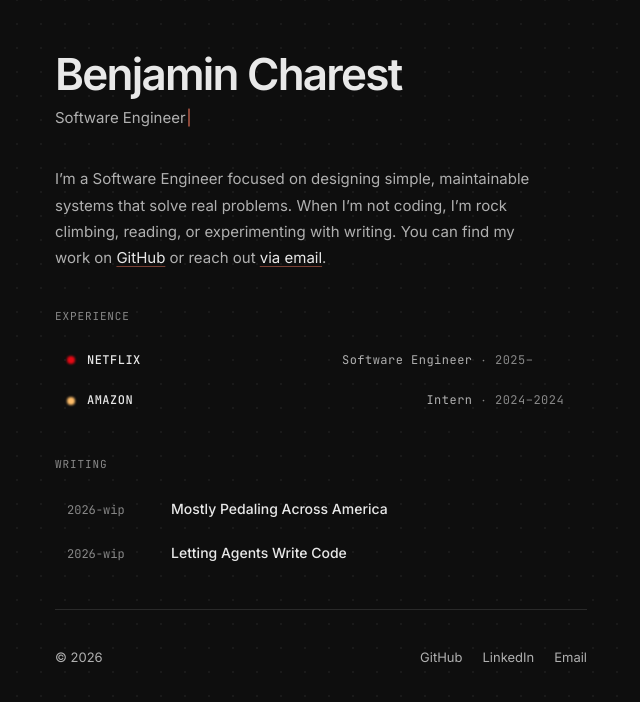
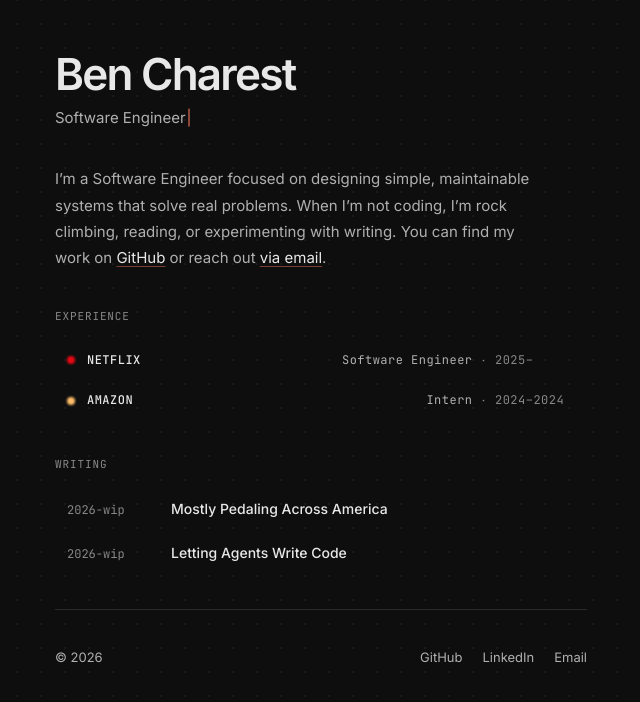
Before and after one commit to 8enji/spa-portfolio, a Next.js app: page / in a window 1280 px wide. Shown: the top 702 px of the page, without its empty margins (319-959 px from the left). Built offline with nearby package versions, Linux system fonts and the light colour scheme; no server answers.

Commit message:
Add tab icon

```diff
--- a/src/app/layout.tsx
+++ b/src/app/layout.tsx
@@ -3,8 +3,8 @@ import "./globals.css";
 import InteractiveGrid from "@/components/InteractiveGrid";
 
 export const metadata: Metadata = {
-    title: "Benjamin Charest — Software Engineer",
-    description: "Software engineer focused on building thoughtful, well-crafted products.",
+    title: "Ben Charest",
+    description: "Software engineer focused on designing simple, maintainable systems that solve real problems",
 };
 
 export default function RootLayout({
--- a/src/app/page.tsx
+++ b/src/app/page.tsx
@@ -12,7 +12,7 @@ export default async function Home() {
 
             {/* ─── Header ─── */}
             <header className="header fade-in">
-                <h1 className="header-name">Benjamin Charest</h1>
+                <h1 className="header-name">Ben Charest</h1>
                 <p className="header-subtitle"><Typewriter /></p>
             </header>
 
```
Also changed, not shown: src/app/icon.png (added).
